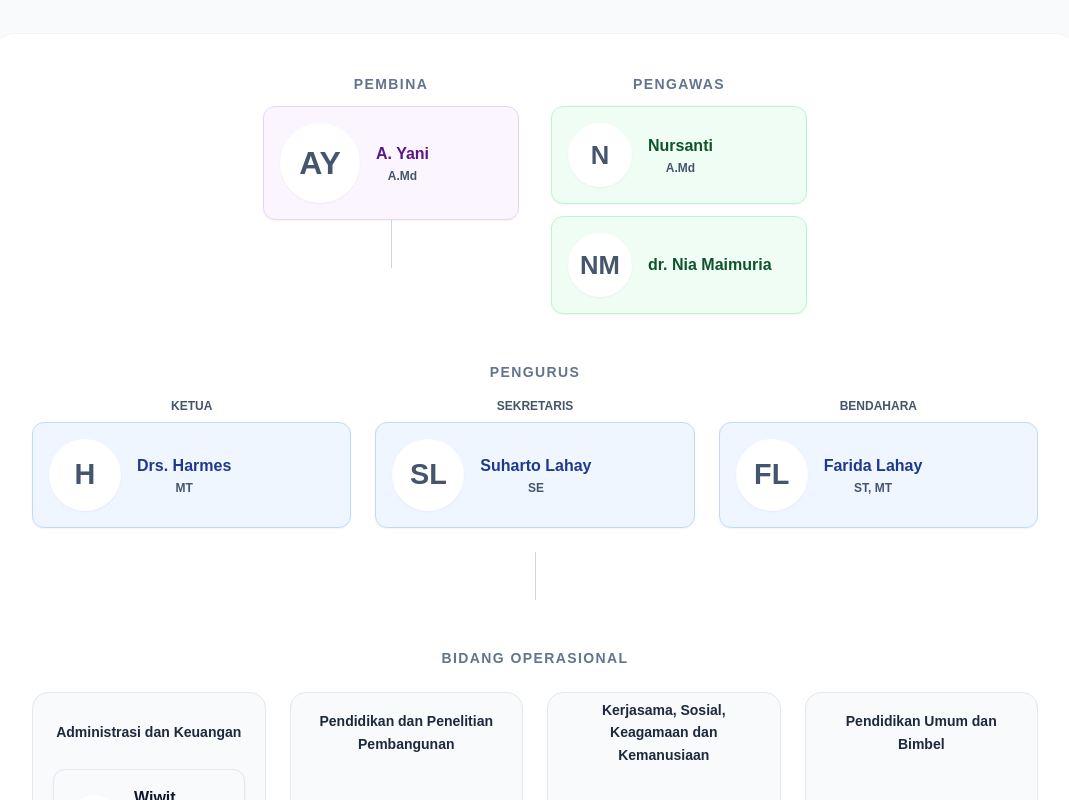
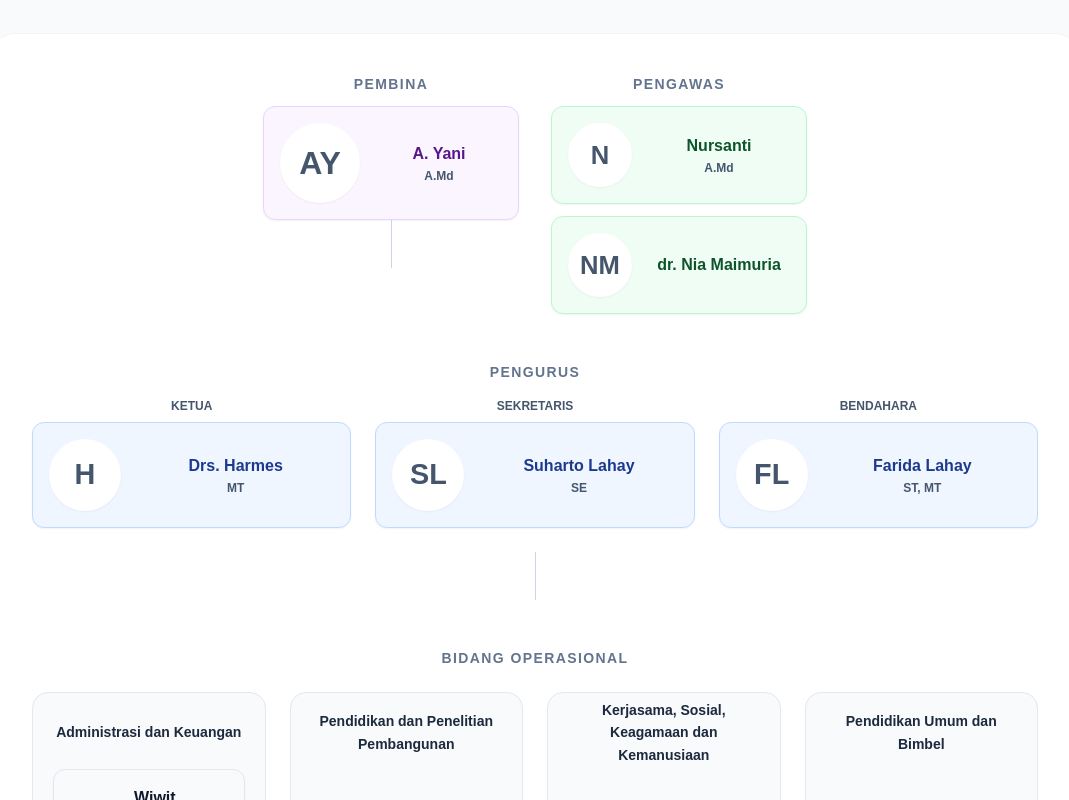
Before and after one commit to HannR002/p4i-corporate-hub, a Next.js app: page /tentang in a window 1280 px wide. Shown: the part 2860-3660 px from the top of the page, without its empty margins (105-1174 px from the left). Built offline with nearby package versions, Linux system fonts and the light colour scheme; a web font is replaced by a local one.

Commit message:
fix: keep long organization names inside member cards

```diff
--- a/app/components/organization/OrganizationChart.tsx
+++ b/app/components/organization/OrganizationChart.tsx
@@ -48,7 +48,7 @@ function MemberCard({ member, accent, avatarSize = 48 }: { member: OrgMember; ac
           </span>
         )}
       </div>
-      <div>
+      <div className="min-w-0 flex-1 wrap-anywhere">
         <p className={`font-bold ${textClasses[accent]}`}>
           {member.name}
         </p>
```
Also changed, not shown: 1 other file (tests, documents, lock files or other folders).
